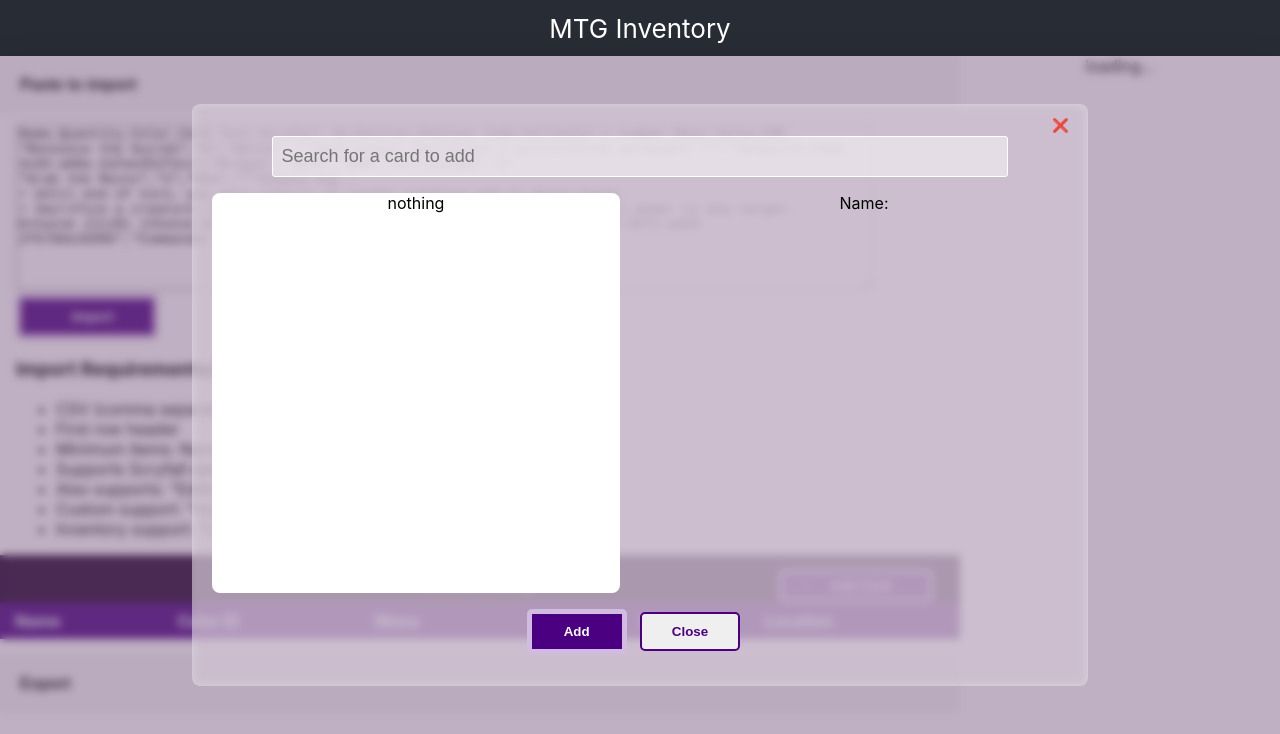
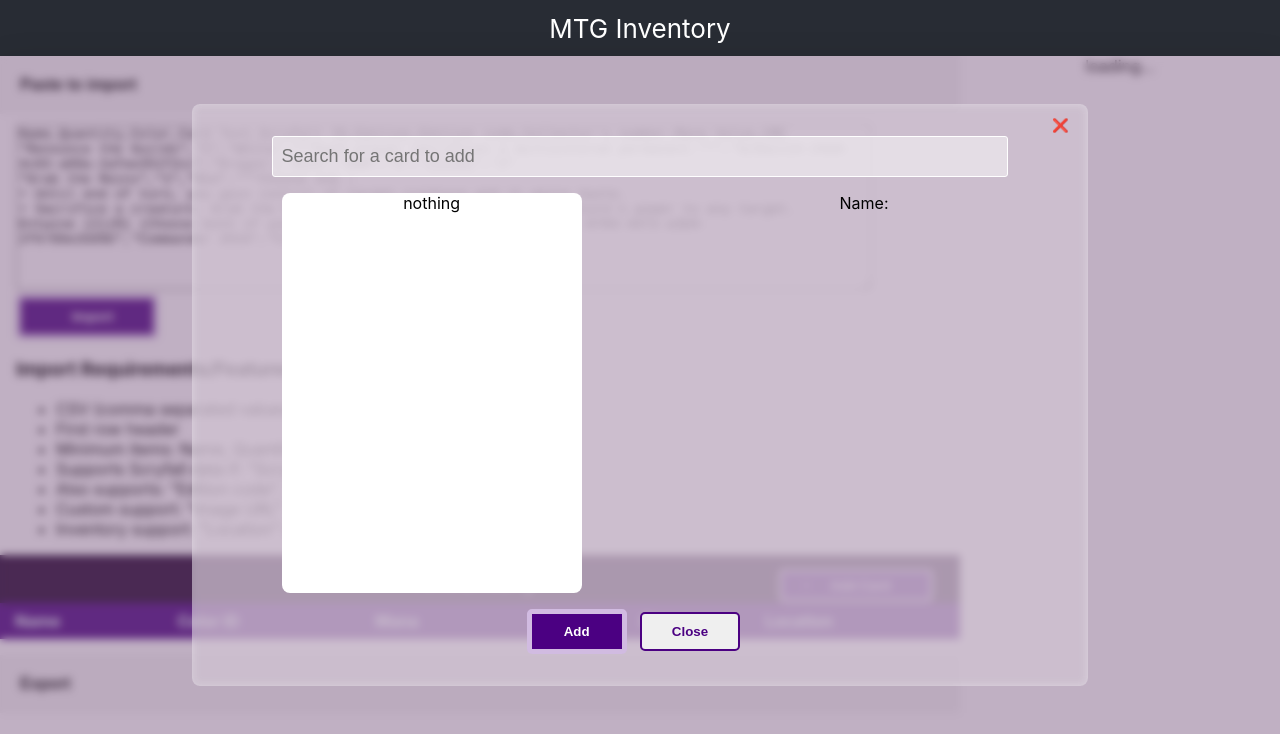
Before and after one commit to BarneyL01/react-mtg-inventory, a React (Create React App) app: page / in a window 1280 px wide. Both pictures are taken after a click on the button "Add Card". Shown: the top 734 px of the page. Built offline with nearby package versions, Linux system fonts and the light colour scheme; a small style sheet from the web is missing.

Commit message:
Fix card image load view
- Add appropriate spacing and sizing
- Border radius to hide white space of card image

```diff
--- a/src/App.css
+++ b/src/App.css
@@ -82,13 +82,20 @@
 .card-image {
     max-width: 100%;
     margin: 0 auto;
+    border-radius: 15px;
 }
 
 .card-image__empty {
     min-height: 400px;
     background-color: white;
-    margin: 0 20px 0 20px;
+    margin: 0 20px 0 20%;
     border-radius: 8px;
+    width: 300px;
+}
+
+.card-image__loaded {
+    margin: 0 20px 0 20%;
+    max-width: 400px;
 }
 
 .inventory-header {
--- a/src/components/AddCard.js
+++ b/src/components/AddCard.js
@@ -43,7 +43,7 @@ const AddCard = ({ setIsOpen }) => {
                                 className={
                                     card["Name"] === undefined
                                         ? "card-image__empty"
-                                        : ""
+                                        : "card-image__loaded"
                                 }
                             >
                                 {card["Image URL"] !== undefined ? (
```
